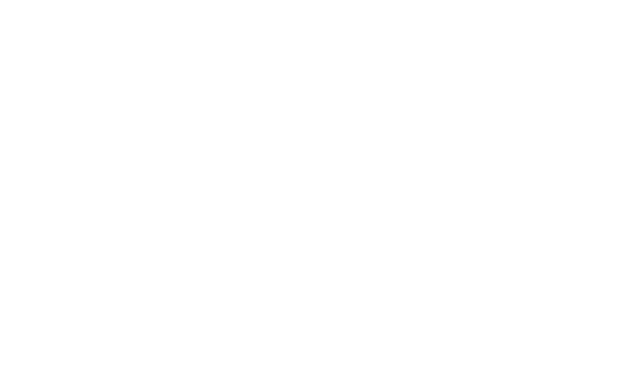
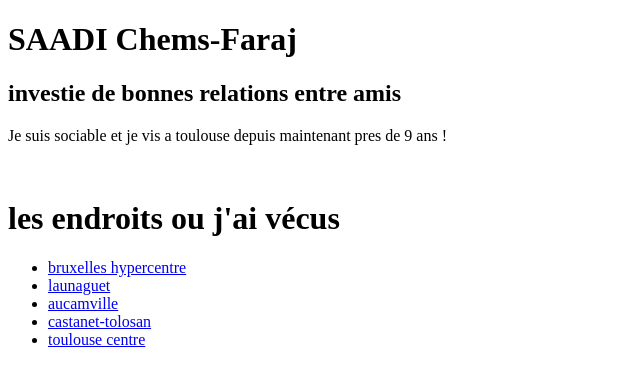
Before and after one commit to frite31/C, a plain HTML site: page CHEMS_CV.html in a window 1280 px wide. Shown: the whole page, without its empty margins (0-640 px from the left). Drawn offline with Linux system fonts and the light colour scheme.

Commit message:
Add files via upload

```diff
--- a/CHEMS_CV.html
+++ b/CHEMS_CV.html
@@ -6,6 +6,23 @@
     <title>Document</title>
 </head>
 <body>
-
+    <h1>SAADI Chems-Faraj</h1>
+    <h2>investie de bonnes relations entre amis </h2>
+        <p>Je suis sociable et je vis a toulouse depuis maintenant pres de 9 ans ! </p>
+        <header>
+            <div id="">
+                <img src="" alt="" id="" />
+                <h1>les endroits ou j'ai vécus</h1>
+            </div>
+            <nav>
+                <ul>
+                    <li><a href="#">bruxelles hypercentre</a></li>
+                    <li><a href="#">launaguet</a></li>
+                    <li><a href="#">aucamville</a></li>
+                    <li><a href="#">castanet-tolosan</a></li>
+                    <li><a href="#">toulouse centre</a></li>
+                </ul>
+            </nav>
+        </header>
 </body>
 </html>
```
